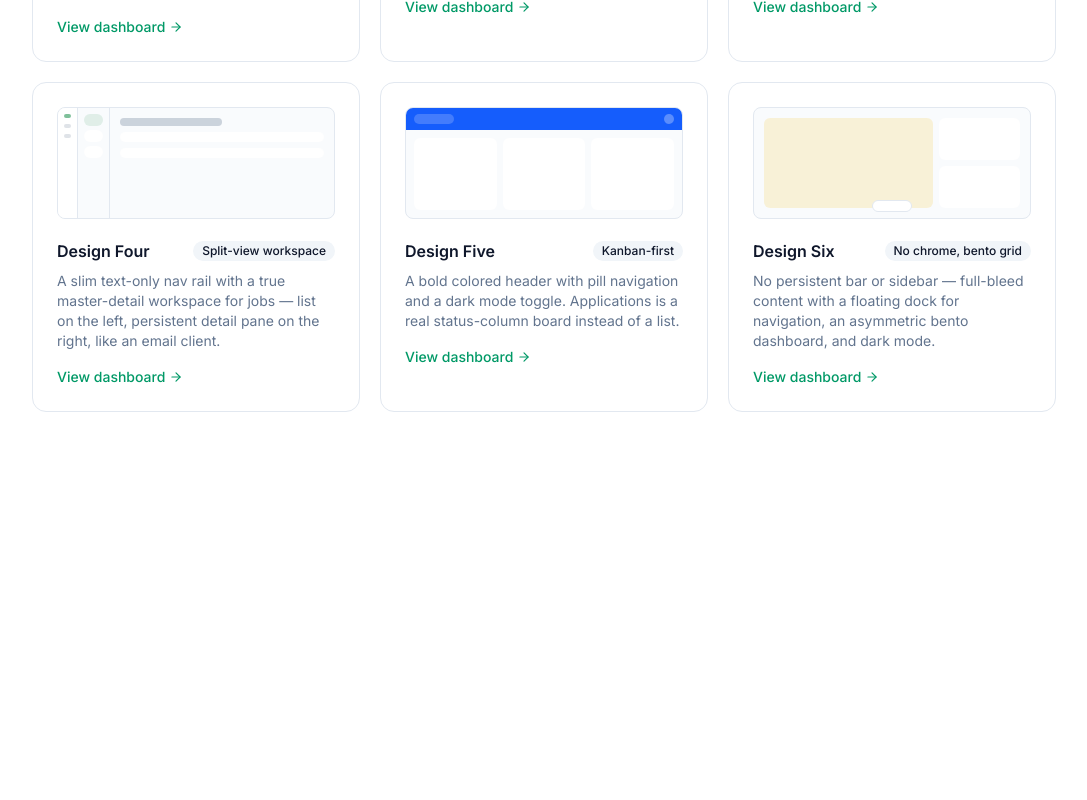
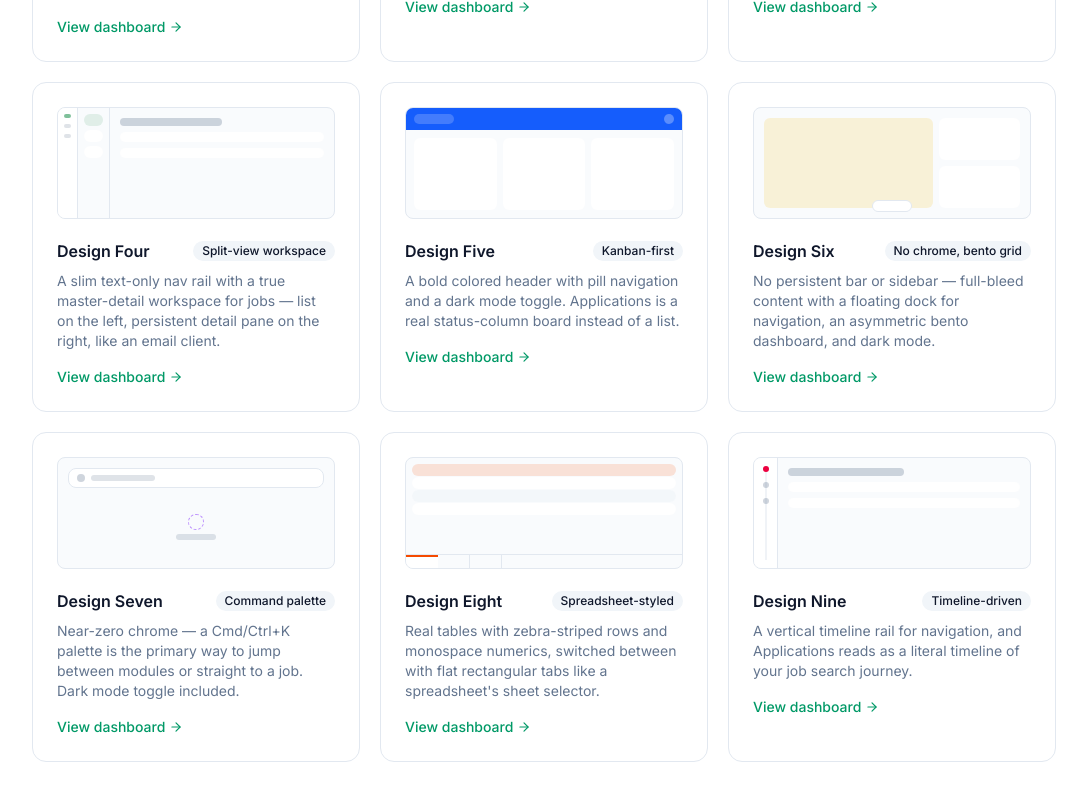
Before and after one commit to JPAVictoria/sandbox-designs, a Next.js app: page / in a window 1280 px wide. Shown: the part 520-1320 px from the top of the page, without its empty margins (96-1183 px from the left). Before the commit the page ends 996 px from the top, so only its background shows below. Built offline with nearby package versions, Linux system fonts and the light colour scheme.

Commit message:
feat: enable Design Seven, Eight, and Nine on the selection landing page
Adds preview thumbnails matching each design's actual chrome (search
bar for Seven, table + sheet tabs for Eight, timeline rail for Nine)
and updates the copy to nine designs.

```diff
--- a/app/(main)/page.js
+++ b/app/(main)/page.js
@@ -55,6 +55,30 @@ const designs = [
       "No persistent bar or sidebar — full-bleed content with a floating dock for navigation, an asymmetric bento dashboard, and dark mode.",
     available: true,
   },
+  {
+    slug: "design-seven",
+    name: "Design Seven",
+    tagline: "Command palette",
+    description:
+      "Near-zero chrome — a Cmd/Ctrl+K palette is the primary way to jump between modules or straight to a job. Dark mode toggle included.",
+    available: true,
+  },
+  {
+    slug: "design-eight",
+    name: "Design Eight",
+    tagline: "Spreadsheet-styled",
+    description:
+      "Real tables with zebra-striped rows and monospace numerics, switched between with flat rectangular tabs like a spreadsheet's sheet selector.",
+    available: true,
+  },
+  {
+    slug: "design-nine",
+    name: "Design Nine",
+    tagline: "Timeline-driven",
+    description:
+      "A vertical timeline rail for navigation, and Applications reads as a literal timeline of your job search journey.",
+    available: true,
+  },
 ];
 
 export default function DesignSelectionPage() {
@@ -78,8 +102,8 @@ export default function DesignSelectionPage() {
           Choose a design to preview
         </h1>
         <p className="mt-3 text-sm text-balance text-muted-foreground sm:text-base">
-          Six UI/UX approaches for the same career recommendation system, built
-          to compare side by side during thesis defense.
+          Nine UI/UX approaches for the same career recommendation system,
+          built to compare side by side during thesis defense.
         </p>
       </motion.div>
 
@@ -241,6 +265,7 @@ function DesignPreview({ slug }) {
     );
   }
 
+  if (slug === "design-six") {
     return (
       <div className="theme-yellow relative flex h-28 flex-col gap-1.5 overflow-hidden rounded-md border border-border bg-muted/40 p-2.5">
         <div className="grid flex-1 grid-cols-3 gap-1.5">
@@ -252,3 +277,53 @@ function DesignPreview({ slug }) {
       </div>
     );
   }
+
+  if (slug === "design-seven") {
+    return (
+      <div className="theme-purple flex h-28 flex-col gap-2 overflow-hidden rounded-md border border-border bg-muted/40 p-2.5">
+        <div className="flex h-5 items-center gap-1.5 rounded-md border border-border bg-background px-2">
+          <div className="size-2 rounded-full bg-muted-foreground/30" />
+          <div className="h-1.5 w-16 rounded-full bg-muted-foreground/20" />
+        </div>
+        <div className="flex flex-1 flex-col items-center justify-center gap-1">
+          <div className="size-4 rounded-full border border-dashed border-primary/50" />
+          <div className="h-1.5 w-10 rounded-full bg-muted-foreground/20" />
+        </div>
+      </div>
+    );
+  }
+
+  if (slug === "design-eight") {
+    return (
+      <div className="theme-orange flex h-28 flex-col overflow-hidden rounded-md border border-border bg-muted/40">
+        <div className="flex flex-1 flex-col gap-px p-1.5">
+          <div className="h-3 rounded-sm bg-primary/15" />
+          <div className="h-3 rounded-sm bg-background" />
+          <div className="h-3 rounded-sm bg-muted/60" />
+          <div className="h-3 rounded-sm bg-background" />
+        </div>
+        <div className="flex h-3.5 items-stretch border-t border-border">
+          <div className="w-8 border-t-2 border-t-primary bg-background" />
+          <div className="w-8 border-r border-border" />
+          <div className="w-8 border-r border-border" />
+        </div>
+      </div>
+    );
+  }
+
+  return (
+    <div className="theme-rose flex h-28 overflow-hidden rounded-md border border-border bg-muted/40">
+      <div className="relative flex w-6 flex-col items-center gap-2.5 border-r border-border bg-background py-2">
+        <div className="absolute top-2 bottom-2 left-1/2 w-px -translate-x-1/2 bg-border" />
+        <div className="z-10 size-1.5 rounded-full bg-primary" />
+        <div className="z-10 size-1.5 rounded-full bg-muted-foreground/30" />
+        <div className="z-10 size-1.5 rounded-full bg-muted-foreground/30" />
+      </div>
+      <div className="flex flex-1 flex-col gap-1.5 p-2.5">
+        <div className="h-2 w-1/2 rounded-full bg-muted-foreground/30" />
+        <div className="h-2.5 rounded-sm bg-background" />
+        <div className="h-2.5 rounded-sm bg-background" />
+      </div>
+    </div>
+  );
+}
```
Lines whose indentation alone changed are shown as unchanged.
